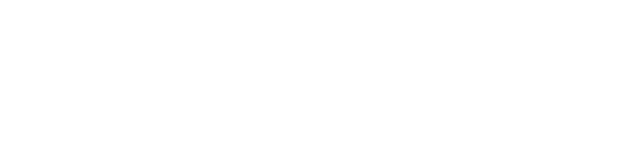
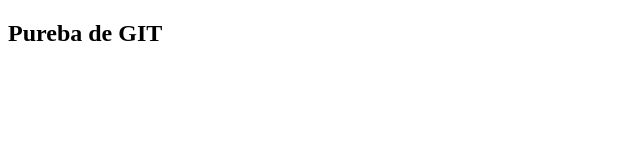
Before and after one commit to andresvp17/primera-preuba-git, a plain HTML site: page index.html in a window 1280 px wide. Shown: the whole page, without its empty margins (0-640 px from the left). Drawn offline with Linux system fonts and the light colour scheme.

```diff
--- a/index.html
+++ b/index.html
@@ -6,6 +6,8 @@
     <title>Document</title>
 </head>
 <body>
-
+    <section>
+        <h1>Pureba de GIT</h1>
+    </section>
 </body>
 </html>
```
Also changed, not shown: app.js (added), styles.css (added).
